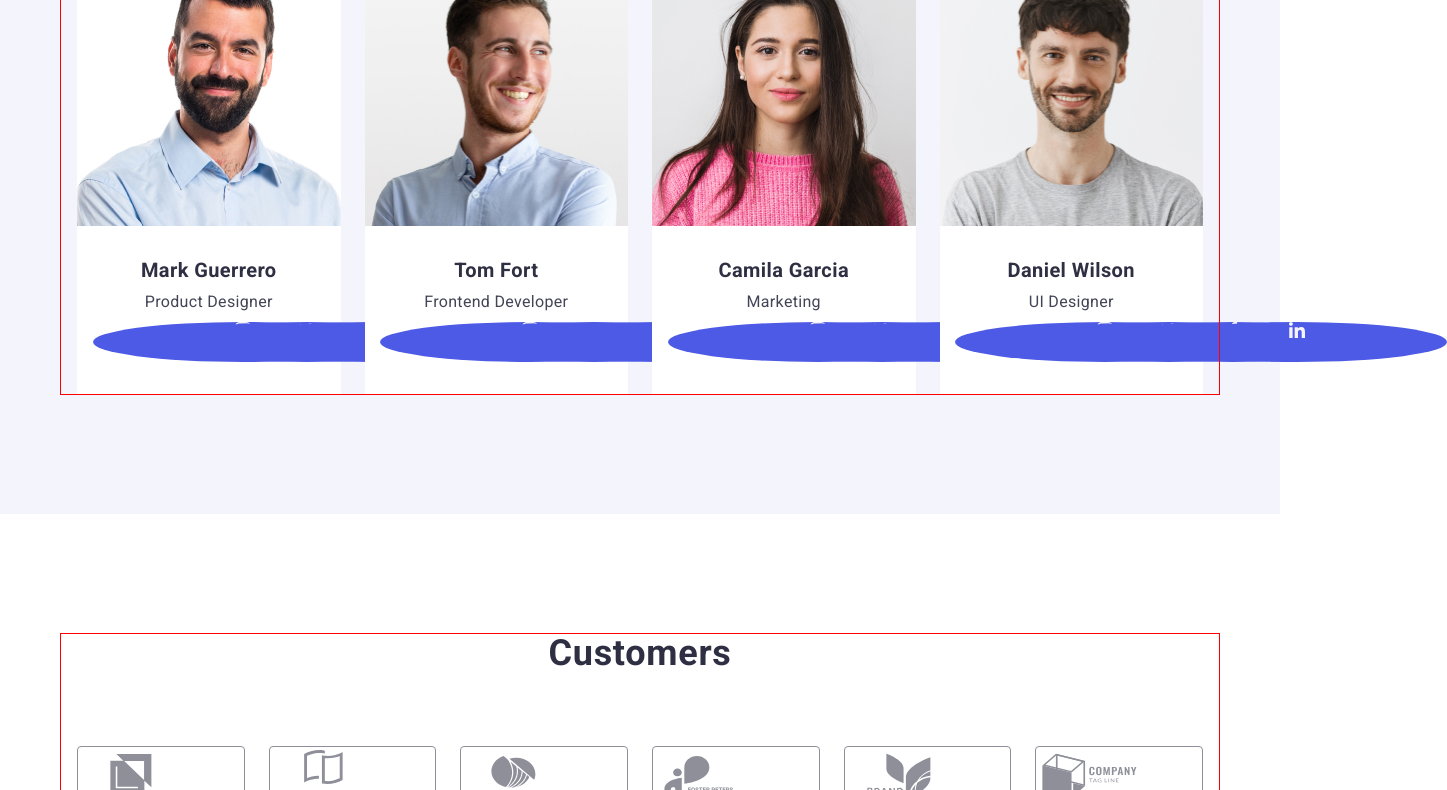
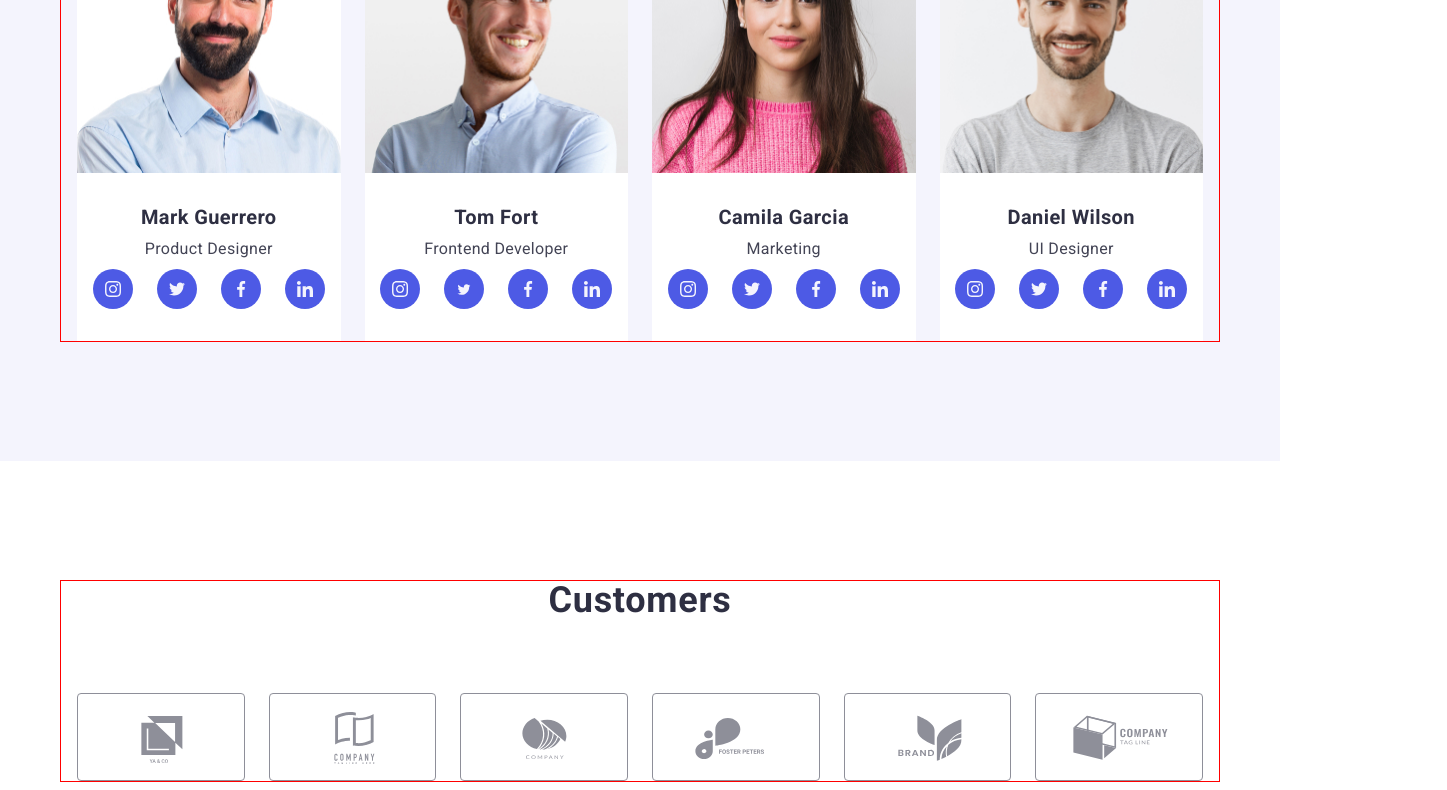
Before and after one commit to IvanAndriyovych/goit-markup-hw-07-1, a plain HTML site: page index.html in a window 1280 px wide. Shown: the part 2010-2800 px from the top of the page, 1447 px wide, since content can reach past the window. Drawn offline with nearby package versions, Linux system fonts and the light colour scheme.

Commit message:
update file css

```diff
--- a/css/tablet.css
+++ b/css/tablet.css
@@ -9,7 +9,7 @@
 
 
 .link {
-    display: inline-table;
+
 }
 
 .custom-icons-strategy {
```
